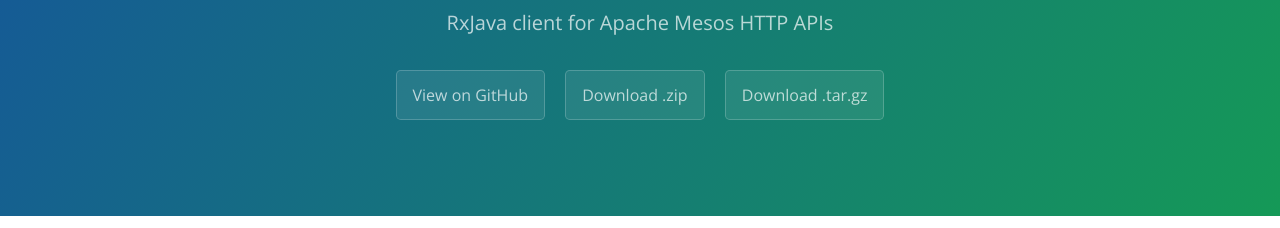
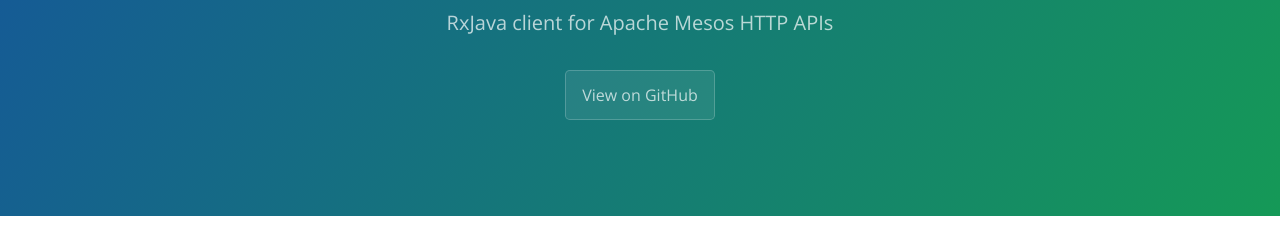
Before and after one commit to mesosphere/mesos-rxjava, a plain HTML site: page index.html in a window 1280 px wide. Shown: the part 167-395 px from the top of the page. Drawn offline with nearby package versions, Linux system fonts and the light colour scheme.

Commit message:
Remove zip and tar download links

```diff
--- a/index.html
+++ b/index.html
@@ -14,8 +14,6 @@
       <h1 class="project-name">Mesos RxJava</h1>
       <h2 class="project-tagline">RxJava client for Apache Mesos HTTP APIs</h2>
       <a href="https://github.com/mesosphere/mesos-rxjava" class="btn">View on GitHub</a>
-      <a href="https://github.com/mesosphere/mesos-rxjava/zipball/master" class="btn">Download .zip</a>
-      <a href="https://github.com/mesosphere/mesos-rxjava/tarball/master" class="btn">Download .tar.gz</a>
     </section>
 
     <section class="main-content">
```
